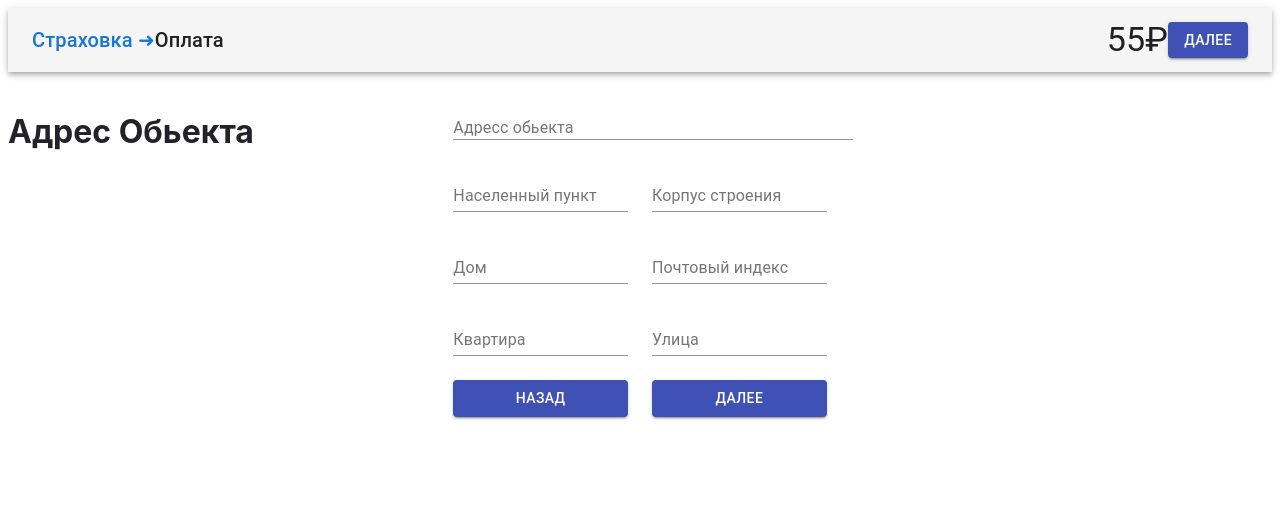
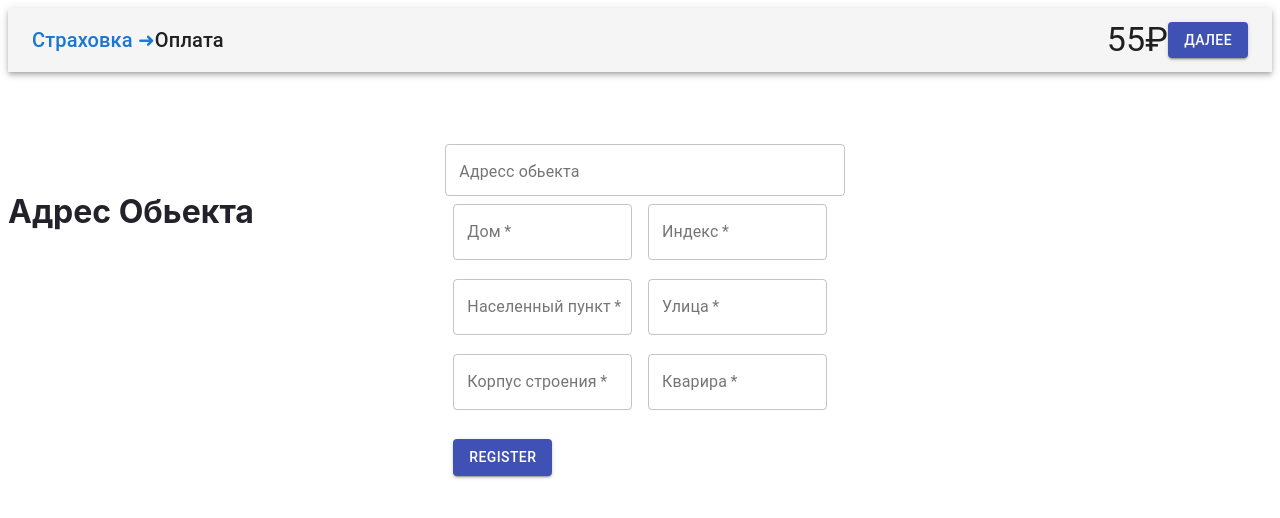
Before and after one commit to Ildar007/CODING-1, a Gatsby site: page / in a window 1280 px wide. Built offline with nearby package versions, Linux system fonts and the light colour scheme; Gatsby itself is replaced by a stand-in of ours.

Commit message:
solve error

```diff
--- a/package.json
+++ b/package.json
@@ -23,6 +23,7 @@
     "@mui/material": "^5.4.0",
     "autosuggest-highlight": "^3.2.0",
     "dotenv": "^16.0.0",
+    "formik": "^2.2.9",
     "gatsby": "^4.6.2",
     "react": "^17.0.1",
     "react-dom": "^17.0.1",
--- a/src/pages/Confirmation.js
+++ /dev/null
@@ -1,74 +0,0 @@
-import React from 'react'
-import { Container, Grid, List, ListItem, ListItemText, Button } from '@material-ui/core'
-
-const Confirmation = ({ prevStep, nextStep, values }) => {
-  console.log(values);
-
-  const Continue = e => {
-    e.preventDefault();
-    nextStep();
-  }
-
-  const Previous = e => {
-    e.preventDefault();
-    prevStep();
-  }
-
-  return (
-    <Container  component="main" maxWidth="xs">
-      <div>
-        <List>
-          <ListItem>
-            <ListItemText primary="дом" />
-          </ListItem>
-          <ListItem>
-            <ListItemText primary="Населенный пункт" />
-          </ListItem>
-          <ListItem>
-            <ListItemText primary="квартира" />
-          </ListItem>
-          <ListItem>
-            <ListItemText primary="Адрес" />
-          </ListItem>
-          <ListItem>
-            <ListItemText primary="улица" />
-          </ListItem>
-          <ListItem>
-            <ListItemText primary="Корпус строения" />
-          </ListItem>
-          <ListItem>
-            <ListItemText primary="Почтовый индекс"/>
-          </ListItem>
-        </List>
-
-        <br />
-        <Grid container spacing={2}>
-          <Grid item xs={12} sm={6}>
-            <Button
-              onClick={ Previous }
-              type="submit"
-              fullWidth
-              variant="contained"
-              color="primary"
-            >
-              Previous
-            </Button>
-          </Grid>
-          <Grid item xs={12} sm={6}>
-            <Button
-              onClick={ Continue }
-              type="submit"
-              fullWidth
-              variant="contained"
-              color="primary"
-            >
-              Confirm & Continue
-            </Button>
-          </Grid>
-        </Grid>
-      </div>
-    </Container>
-  )
-}
-
-export default Confirmation
--- a/src/pages/PersonalDetails.js
+++ /dev/null
@@ -1,123 +0,0 @@
-import React from 'react'
-import { Container,  Grid, TextField, Button } from '@material-ui/core'
-import GoogleMaps from './suggestion';
-
-
-
-
-
-const PersonalDetails = ({ prevStep, nextStep }) => {
-
-  const Continue = e => {
-    e.preventDefault();
-    nextStep();
-  }
-
-  const Previous = e => {
-    e.preventDefault();
-    prevStep();
-  }
-
-
-
-  return (
-
-    <Container  component="main" maxWidth="xs">
-      <div>
-
-        <form>
-          <Grid container spacing={3}>
-
-            {/* first name */}
-            <Grid item xs={12}>
-
-
-            </Grid>
-            <Grid item xs={12}>
-                <GoogleMaps/>
-
-            </Grid>
-            <Grid item xs={12} sm={6}>
-              <TextField
-                placeholder="Населенный пункт"
-                label="Населенный пункт"
-
-
-              />
-            </Grid>
-            {/* last name */}
-            <Grid item xs={12} sm={6}>
-              <TextField
-                placeholder="Улица"
-                label="Корпус строения"
-
-
-              />
-            </Grid>
-
-            {/* country of residence */}
-
-
-            {/* level of education */}
-            <Grid item xs={12} sm={6}>
-              <TextField
-                placeholder="Дом"
-                label="Дом"
-
-
-              />
-            </Grid>
-            <Grid item xs={12} sm={6}>
-              <TextField
-                placeholder="Last Name"
-                label="Почтовый индекс"
-
-
-              />
-            </Grid>
-            <Grid item xs={12} sm={6}>
-              <TextField
-                placeholder="Last Name"
-                label="Квартира"
-
-
-              />
-            </Grid>
-            <Grid item xs={12} sm={6}>
-              <TextField
-                placeholder="Last Name"
-                label="Улица"
-
-
-              />
-            </Grid>
-            <Grid item xs={12} sm={6}>
-              <Button
-                onClick={ Previous }
-                type="submit"
-                fullWidth
-                variant="contained"
-                color="primary"
-              >
-                назад
-              </Button>
-            </Grid>
-            <Grid item xs={12} sm={6}>
-              <Button
-                onClick={ Continue }
-                type="submit"
-                fullWidth
-                variant="contained"
-                color="primary"
-              >
-                далее
-              </Button>
-            </Grid>
-          </Grid>
-        </form>
-      </div>
-    </Container>
-  )
-}
-
-export default PersonalDetails
--- a/src/pages/Succes.js
+++ /dev/null
@@ -1,11 +0,0 @@
-import React from 'react'
-
-const Success = () => {
-  return (
-    <div>
-      <h1>You are done!</h1>
-    </div>
-  )
-}
-
-export default Success
--- /dev/null
+++ b/src/pages/form.js
@@ -0,0 +1,100 @@
+import React from 'react'
+import { Grid,  Button, Typography, Container, FormControl, Box } from '@material-ui/core'
+import { TextField } from '@material-ui/core'
+import { Formik, Form, Field, ErrorMessage } from 'formik'
+import * as Yup from 'yup'
+import GoogleMaps from './suggestion'
+
+const RegistrationForm = () => {
+
+    const btnStyle = { marginTop: 10 }
+
+    const initialValues = {
+        punkt: '',
+        house: '',
+        street: '',
+        index: '',
+        number: '',
+        corpus:''
+    }
+    const validationSchema = Yup.object().shape({
+        punkt: Yup.string().min(3, "It's too short").required("Required"),
+        house: Yup.string().min(3, "It's too short").required("Required"),
+        street: Yup.string().required("Required"),
+        number: Yup.number().typeError("Enter valid  number").required("Required"),
+        index:Yup.string().typeError("Enter valid Phone number").required("Required"),
+        corpus: Yup.number().typeError("Enter valid  number").required("Required"),
+    })
+    const onSubmit = (values, props) => {
+
+        alert(JSON.stringify(values), null, 2)
+        props.resetForm()
+    }
+    return (
+        <Box>
+            <Container  component="main" maxWidth="xs">
+
+                <Formik initialValues={initialValues} validationSchema={validationSchema} onSubmit={onSubmit}>
+                    {(props) => (
+                        <Form>
+                          <Grid container spacing={2} >
+                            {/* <TextField label='Name' name="name" fullWidth value={props.values.name}
+                    onChange={props.handleChange} /> */}
+                    <Grid>
+                           <GoogleMaps/>
+                           </Grid>
+                             {/* <Grid>
+                            <Field as={TextField} name='name' label='Name' variant="outlined"
+                                error={props.errors.name && props.touched.name}
+                                helperText={<ErrorMessage name='name' />} required />
+                                </Grid> */}
+
+                            {/* <TextField label='Email' name='email' type='Email' fullWidth
+                    {...props.getFieldProps('email')}/> */}
+                              <Grid item xs={12} sm={6}>
+                            <Field as={TextField} name='house' label='Дом' variant="outlined" type='house'
+                                error={props.errors.house && props.touched.house}
+                                helperText={<ErrorMessage name='house' />} required />
+                                </Grid>
+                                <Grid item xs={12} sm={6}>
+                            <Field as={TextField} name="index" label='Индекс' type='index' variant="outlined"
+                                error={props.errors.index && props.touched.index}
+                                helperText={<ErrorMessage name='index' />} required />
+                                   </Grid>
+                                   <Grid item xs={12} sm={6}>
+                            <Field as={TextField} name='punkt' label='Населенный пункт' type='punkt' variant="outlined"
+                                error={props.errors.punkt && props.touched.punkt}
+                                helperText={<ErrorMessage name='punkt' />} required />
+
+                                </Grid>
+                                   <Grid item xs={12} sm={6}>
+                            <Field as={TextField} name='street' label='Улица' type='street' variant="outlined"
+                                error={props.errors.street && props.touched.street}
+                                helperText={<ErrorMessage name='street' />} required />
+                                </Grid>
+                                <Grid item xs={12} sm={6}>
+                            <Field as={TextField} name='corpus' label='Корпус строения' type='corpus' variant="outlined"
+                                error={props.errors.corpus && props.touched.corpus}
+                                helperText={<ErrorMessage name='corpus' />} required />
+
+                                </Grid>
+                                <Grid item xs={12} sm={6}>
+                            <Field as={TextField} name='number' label='Кварира' type='number' variant="outlined"
+                                error={props.errors.number && props.touched.number}
+                                helperText={<ErrorMessage name='number' />} required />
+                                </Grid>
+                                <Grid item xs={12} sm={6}>
+
+                            <Button type='submit' style={btnStyle} variant='contained'
+                                color='primary'>Register</Button>
+                                </Grid>
+                                </Grid>
+                        </Form>
+                    )}
+                </Formik>
+            </Container>
+        </Box>
+    )
+}
+
+export default RegistrationForm;
--- a/src/pages/index.js
+++ b/src/pages/index.js
@@ -1,13 +1,16 @@
-import { Grid } from "@mui/material";
+import {  Grid } from "@mui/material";
 import * as React from "react";
+
+import RegistrationForm from "./form";
+
 import ButtonAppBar from './header'
-import Signup from "./singup";
+
 
 
 // styles
 const pageStyles = {
   color: "#232129",
-
+   margin: "5rem auto",
   fontFamily: "-apple-system, Roboto, sans-serif, serif",
 }
 const headingStyles = {
@@ -19,11 +22,14 @@ const headingStyles = {
 
 
 const IndexPage = () => {
-  return (
+  return ( <div>
+
+
+    <ButtonAppBar/>
     <main style={pageStyles}>
       <title>дом</title>
 
-      <ButtonAppBar/>
+
       <Grid container>
 
         <Grid item xs= {12} md={4}>
@@ -33,12 +39,14 @@ const IndexPage = () => {
         </Grid>
 
      <Grid iteb xs={12} md={4}>
-     <Signup/>
+     <RegistrationForm/>
+
      </Grid>
 
       </Grid>
 
     </main>
+    </div>
   )
 }
 
--- a/src/pages/singup.js
+++ /dev/null
@@ -1,70 +0,0 @@
-import React, { Component } from 'react'
-import PersonalDetails from './PersonalDetails'
-import Confirmation from './Confirmation'
-import Success from './Succes'
-
-
-
-export default class Signup extends Component {
-
-  state = {
-    step: 1,
-    firstName: '',
-    username: '',
-    password: '',
-
-    lastName: '',
-    country: '',
-    index: '',
-    street: '',
-    punkt: ''
-  }
-
-  // go back to previous step
-  prevStep = () => {
-    const { step } = this.state;
-    this.setState({ step: step - 1 });
-  }
-
-  // proceed to the next step
-  nextStep = () => {
-    const { step } = this.state;
-    this.setState({ step: step + 1 });
-  }
-
-  // Handle fields change
-  handleChange = input => e => {
-    this.setState({ [input]: e.target.value });
-  }
-
-  render() {
-    const { step } = this.state;
-    const {  username, password, firstName, lastName, country, index,  street, punkt } = this.state;
-    const values = {  username, password, firstName, lastName, country, index, street, punkt }
-
-    switch(step) {
-      case 1:
-        return (
-            <PersonalDetails
-            nextStep={ this.nextStep }
-            handleChange={ this.handleChange }
-            values={ values }
-          />
-        )
-      case 2:
-        return (
-            <Confirmation
-            prevStep={ this.prevStep }
-            nextStep={ this.nextStep }
-            values={ values }
-          />
-        )
-      case 3:
-          return (
-            <Success />
-          )
-      default:
-          // do nothing
-    }
-  }
-}
--- a/src/pages/suggestion.js
+++ b/src/pages/suggestion.js
@@ -103,7 +103,7 @@ export default function GoogleMaps() {
         setInputValue(newInputValue);
       }}
       renderInput={(params) => (
-        <TextField {...params} label="Адресс обьекта" variant="standard"   fullWidth  />
+        <TextField {...params} label="Адресс обьекта" variant="outlined"   fullWidth  />
       )}
       renderOption={(props, option) => {
         const matches = option.structured_formatting.main_text_matched_substrings;
```
Also changed, not shown: 2 other files.
